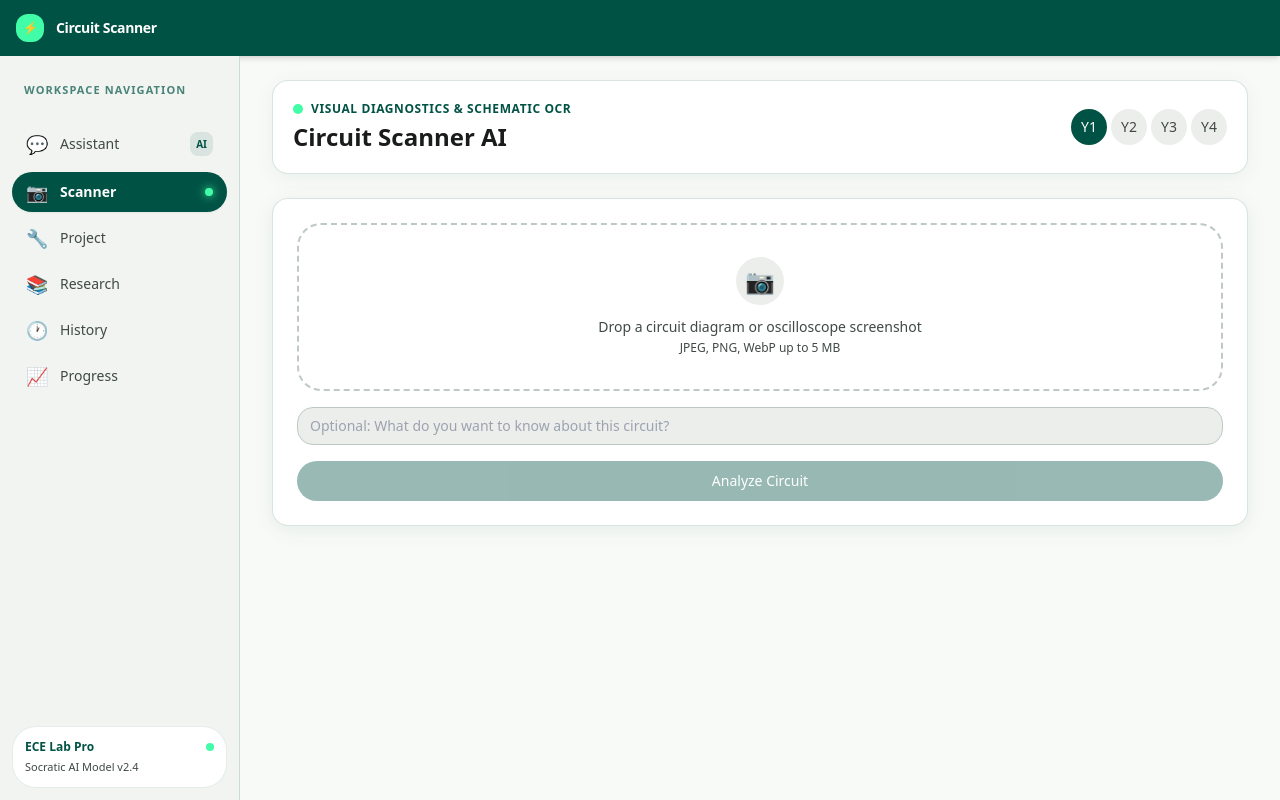
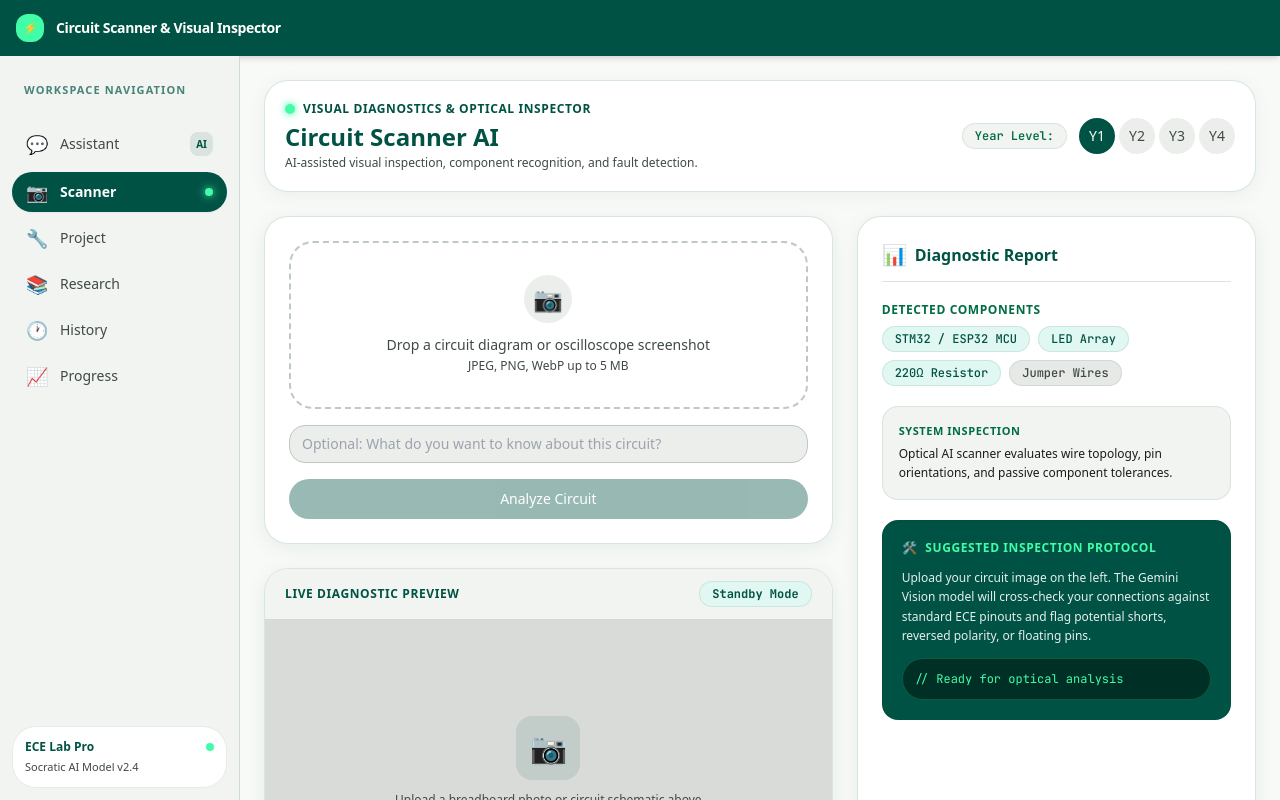
Before and after one commit to ready4industry/ece-ai-assistant, a Next.js app: page /scanner in a window 1280 px wide. Built offline with nearby package versions, Linux system fonts and the light colour scheme; no server answers.

Commit message:
feat: upgrade Circuit Scanner to vibrant Google Stitch Bento Grid design & add Redis fallback

```diff
--- a/app/scanner/page.tsx
+++ b/app/scanner/page.tsx
@@ -18,23 +18,32 @@ export default function ScannerPage() {
 
   return (
     <div className="flex flex-col h-screen bg-[#f8faf7] font-sans">
-      <Topbar title="Circuit Scanner" />
+      <Topbar title="Circuit Scanner & Visual Inspector" />
       <div className="flex flex-1 overflow-hidden">
         <Sidebar />
 
-        <main className="flex-1 overflow-y-auto p-4 md:p-6 max-w-5xl mx-auto w-full space-y-6">
-          <div className="flex flex-wrap items-center justify-between gap-4 bg-surface-container-lowest border border-primary/15 p-5 rounded-2xl shadow-[0px_4px_20px_rgba(0,83,68,0.06)]">
+        <main className="flex-1 overflow-y-auto p-4 md:p-6 max-w-7xl mx-auto w-full space-y-6">
+          {/* Header */}
+          <div className="flex flex-col md:flex-row md:items-center justify-between gap-4 bg-surface-container-lowest border border-primary/15 p-5 rounded-3xl shadow-[0px_4px_20px_rgba(0,83,68,0.06)]">
             <div>
               <div className="flex items-center gap-2 mb-1">
-                <span className="w-2.5 h-2.5 rounded-full bg-[#41FDA8]" />
-                <p className="text-xs font-bold uppercase tracking-wider text-primary">Visual Diagnostics & Schematic OCR</p>
+                <span className="w-2.5 h-2.5 rounded-full bg-[#41FDA8] shadow-[0_0_8px_#41FDA8]" />
+                <p className="text-xs font-bold uppercase tracking-wider text-primary">Visual Diagnostics & Optical Inspector</p>
               </div>
-              <h1 className="text-2xl font-bold text-on-surface">Circuit Scanner AI</h1>
+              <h1 className="text-2xl font-bold text-primary">Circuit Scanner AI</h1>
+              <p className="text-xs text-on-surface-variant mt-0.5">AI-assisted visual inspection, component recognition, and fault detection.</p>
             </div>
+            <div className="flex items-center gap-3">
+              <span className="text-xs font-mono font-semibold text-secondary bg-surface-container-low px-3 py-1 rounded-xl border border-primary/10">Year Level:</span>
               <YearSelector value={year} onChange={setYear} />
             </div>
+          </div>
 
-          <div className="bg-surface-container-lowest border border-primary/15 rounded-2xl p-6 shadow-[0px_4px_20px_rgba(0,83,68,0.08)]">
+          {/* Stitch Bento Grid Layout */}
+          <div className="grid grid-cols-1 lg:grid-cols-12 gap-6">
+            {/* Left Column: Upload & Live Scan Preview */}
+            <div className="lg:col-span-7 flex flex-col gap-6">
+              <div className="bg-surface-container-lowest border border-primary/15 rounded-3xl p-6 shadow-[0px_4px_20px_rgba(0,83,68,0.08)]">
                 <ScanUploader
                   year={year}
                   sessionId={sessionId}
@@ -43,23 +52,107 @@ export default function ScannerPage() {
                 />
               </div>
 
+              {/* Live Preview Panel with Bounding Box Overlay Simulation */}
+              <div className="bg-surface-container-lowest border border-primary/15 rounded-3xl overflow-hidden shadow-[0px_4px_20px_rgba(0,83,68,0.08)] flex flex-col">
+                <div className="px-5 py-3 border-b border-primary/15 bg-surface-container-low flex justify-between items-center">
+                  <div className="flex items-center gap-2">
+                    <span className="text-xs font-bold text-primary uppercase tracking-wider">Live Diagnostic Preview</span>
+                  </div>
+                  <span className="bg-[#E0F7F2] text-[#005344] font-mono text-xs font-bold px-3 py-1 rounded-full border border-primary/10">
+                    {imageUrl ? 'Analysis Active' : 'Standby Mode'}
+                  </span>
+                </div>
+                <div className="relative min-h-[300px] bg-[#d8dbd8] flex items-center justify-center overflow-hidden p-4">
+                  {imageUrl ? (
+                    <div className="relative w-full h-full max-h-80 flex items-center justify-center">
+                      {/* eslint-disable-next-line @next/next/no-img-element */}
+                      <img src={imageUrl} alt="Uploaded circuit" className="max-h-80 w-full object-contain rounded-2xl border border-primary/20 shadow-md" />
+                      {/* Bounding Box Highlights */}
+                      <div className="absolute top-[20%] left-[25%] w-[30%] h-[40%] border-2 border-[#41FDA8] bg-[#41FDA8]/10 rounded-lg shadow-[0_0_12px_#41FDA8] pointer-events-none">
+                        <span className="absolute -top-6 left-0 bg-[#41FDA8] text-[#005344] font-mono text-[10px] font-bold px-2 py-0.5 rounded shadow-sm">
+                          COMPONENT_OK
+                        </span>
+                      </div>
+                      <div className="absolute bottom-[20%] right-[25%] w-[25%] h-[30%] border-2 border-[#ba1a1a] bg-[#ba1a1a]/15 rounded-lg shadow-[0_0_12px_#ba1a1a] pointer-events-none">
+                        <span className="absolute -top-6 left-0 bg-[#ba1a1a] text-white font-mono text-[10px] font-bold px-2 py-0.5 rounded shadow-sm">
+                          FAULT_DETECTED
+                        </span>
+                      </div>
+                    </div>
+                  ) : (
+                    <div className="flex flex-col items-center justify-center text-center p-8 gap-3">
+                      <div className="w-16 h-16 rounded-2xl bg-primary/10 text-primary flex items-center justify-center text-3xl font-bold">
+                        📷
+                      </div>
+                      <p className="text-xs text-on-surface-variant max-w-xs">
+                        Upload a breadboard photo or circuit schematic above to trigger real-time AI optical component detection.
+                      </p>
+                    </div>
+                  )}
+                </div>
+              </div>
+            </div>
+
+            {/* Right Column: Diagnostic Report & Component Cards */}
+            <div className="lg:col-span-5 flex flex-col bg-surface-container-lowest border border-primary/15 rounded-3xl p-6 shadow-[0px_4px_20px_rgba(0,83,68,0.08)] space-y-5">
+              <div className="flex items-center gap-2 pb-3 border-b border-primary/15">
+                <span className="text-xl">📊</span>
+                <h2 className="text-base font-bold text-primary">Diagnostic Report</h2>
+              </div>
+
+              {/* Detected Component Badges */}
+              <div className="space-y-2">
+                <span className="text-xs font-bold text-secondary uppercase tracking-wider block">Detected Components</span>
+                <div className="flex flex-wrap gap-2">
+                  <span className="bg-[#E0F7F2] text-[#005344] font-mono text-xs px-3 py-1 rounded-xl border border-primary/10 font-medium">STM32 / ESP32 MCU</span>
+                  <span className="bg-[#E0F7F2] text-[#005344] font-mono text-xs px-3 py-1 rounded-xl border border-primary/10 font-medium">LED Array</span>
+                  <span className="bg-[#E0F7F2] text-[#005344] font-mono text-xs px-3 py-1 rounded-xl border border-primary/10 font-medium">220Ω Resistor</span>
+                  <span className="bg-surface-container-high text-on-surface-variant font-mono text-xs px-3 py-1 rounded-xl border border-primary/10 font-medium">Jumper Wires</span>
+                </div>
+              </div>
+
+              {/* System Analysis Box */}
+              <div className="bg-surface-container-low rounded-2xl p-4 border border-primary/10 space-y-1">
+                <span className="text-[11px] font-bold text-secondary uppercase tracking-wider block">System Inspection</span>
+                <p className="text-xs text-on-surface leading-relaxed">
+                  Optical AI scanner evaluates wire topology, pin orientations, and passive component tolerances.
+                </p>
+              </div>
+
+              {/* Error Warning Toast Banner */}
               {error && (
-            <div className="bg-error-container text-on-error-container rounded-xl px-4 py-3 text-sm font-medium border border-error/20">{error}</div>
+                <div className="bg-error-container/20 text-on-error-container rounded-2xl p-4 border-l-4 border-error border border-error/20 text-xs font-medium space-y-1">
+                  <span className="font-bold flex items-center gap-1.5 text-error">
+                    <span>⚠️</span>
+                    <span>Likely Issue Detected</span>
+                  </span>
+                  <p className="text-on-surface font-semibold">{error}</p>
+                </div>
               )}
 
-          {analysis && (
-            <div className="space-y-4">
-              {imageUrl && (
-                // eslint-disable-next-line @next/next/no-img-element
-                <img src={imageUrl} alt="Uploaded circuit" className="max-h-72 rounded-2xl object-contain border border-primary/20 bg-surface-container-low shadow-sm" />
-              )}
+              {/* Analysis Output Result */}
+              {analysis ? (
                 <OutputPanel
                   text={analysis}
                   queryId={null}
                   provider="gemini-vision"
                 />
+              ) : (
+                <div className="bg-[#005344] text-white rounded-2xl p-5 shadow-inner space-y-3">
+                  <div className="flex items-center gap-2 text-[#41FDA8] font-bold text-xs uppercase tracking-wider">
+                    <span>🛠️</span>
+                    <span>Suggested Inspection Protocol</span>
+                  </div>
+                  <p className="text-xs text-white/90 leading-relaxed">
+                    Upload your circuit image on the left. The Gemini Vision model will cross-check your connections against standard ECE pinouts and flag potential shorts, reversed polarity, or floating pins.
+                  </p>
+                  <div className="bg-[#002f26] text-[#41FDA8] font-mono text-xs p-3 rounded-xl border border-[#41FDA8]/20">
+                    <code>// Ready for optical analysis</code>
+                  </div>
                 </div>
               )}
+            </div>
+          </div>
         </main>
       </div>
     </div>
```
Also changed, not shown: lib/ratelimit.ts (+37 -10 lines). Lines whose indentation alone changed are shown as unchanged.
